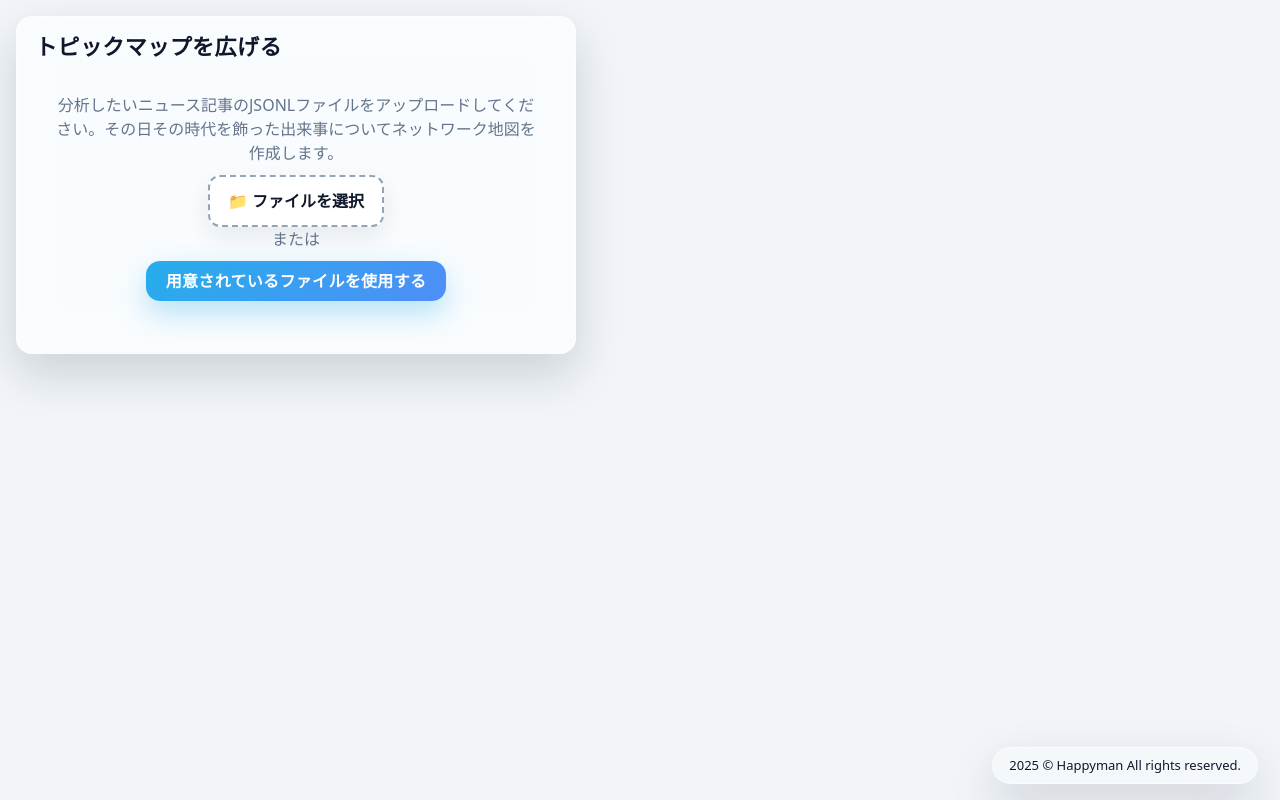
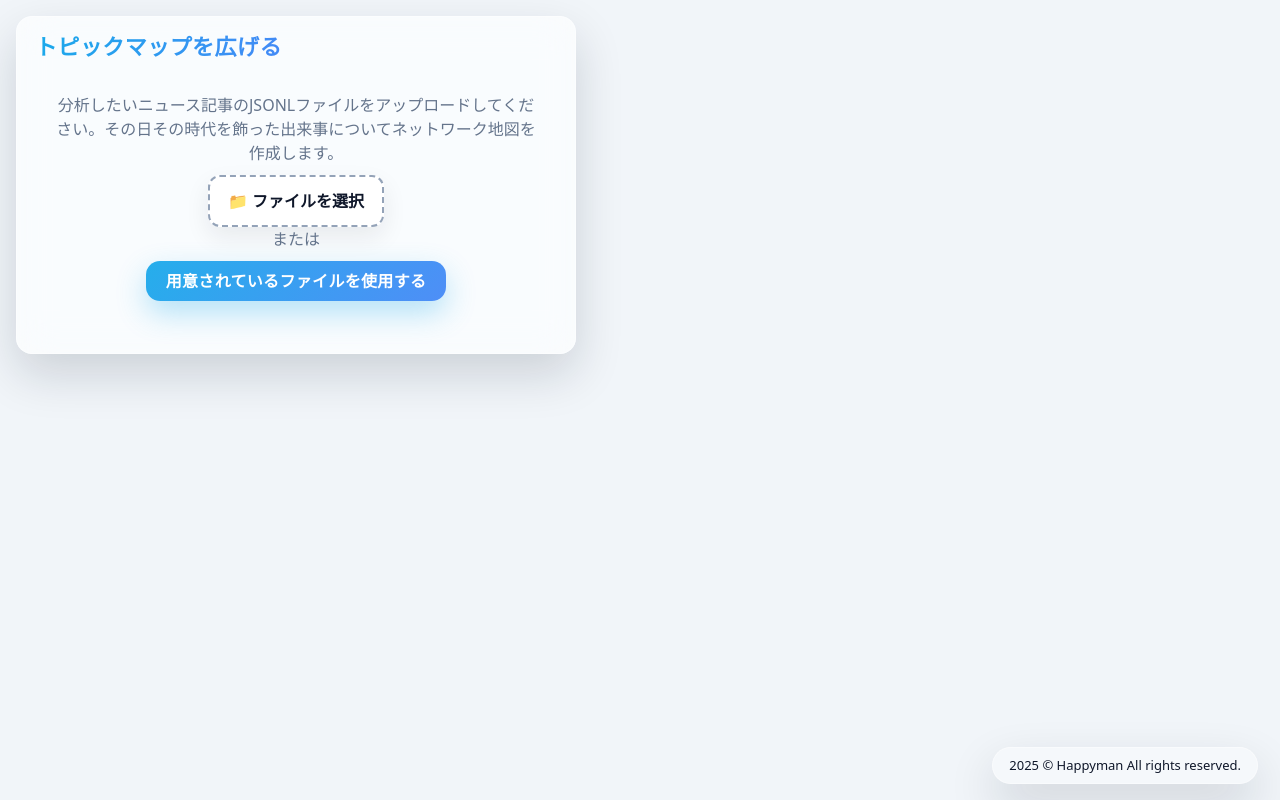
Before and after one commit to Igaki12/News-network-UI-demo, a React app: page / in a window 1280 px wide. Built offline with nearby package versions, Linux system fonts and the light colour scheme; the HTML template or start-up script is replaced by a standard one.

Commit message:
Update Emotion JS bundle and TopLeftPanel
Renamed the Emotion-generated JS asset and updated its contents, likely reflecting a new build. Modified TopLeftPanel.tsx and index.html, possibly to reference the new asset or to accommodate changes in the Emotion bundle.

```diff
--- a/src/components/TopLeftPanel.tsx
+++ b/src/components/TopLeftPanel.tsx
@@ -36,7 +36,14 @@ export const TopLeftPanel = ({
 
   return (
     <Box id="hudTopLeft" className="overlay hud-card" aria-live="polite">
-      <Heading as="h1">トピックマップを広げる</Heading>
+      <Heading
+        as="h1"
+        bgGradient="linear(110deg, rgba(14,165,233,0.95), rgba(59,130,246,0.95), rgba(14,165,233,0.8))"
+        bgClip="text"
+        fontWeight="extrabold"
+      >
+        トピックマップを広げる
+      </Heading>
       {!hasData && (
         <>
           <Box id="upload-container" className="file-upload-area">
```
Also changed, not shown: 3 other files (tests, documents, lock files or other folders).
